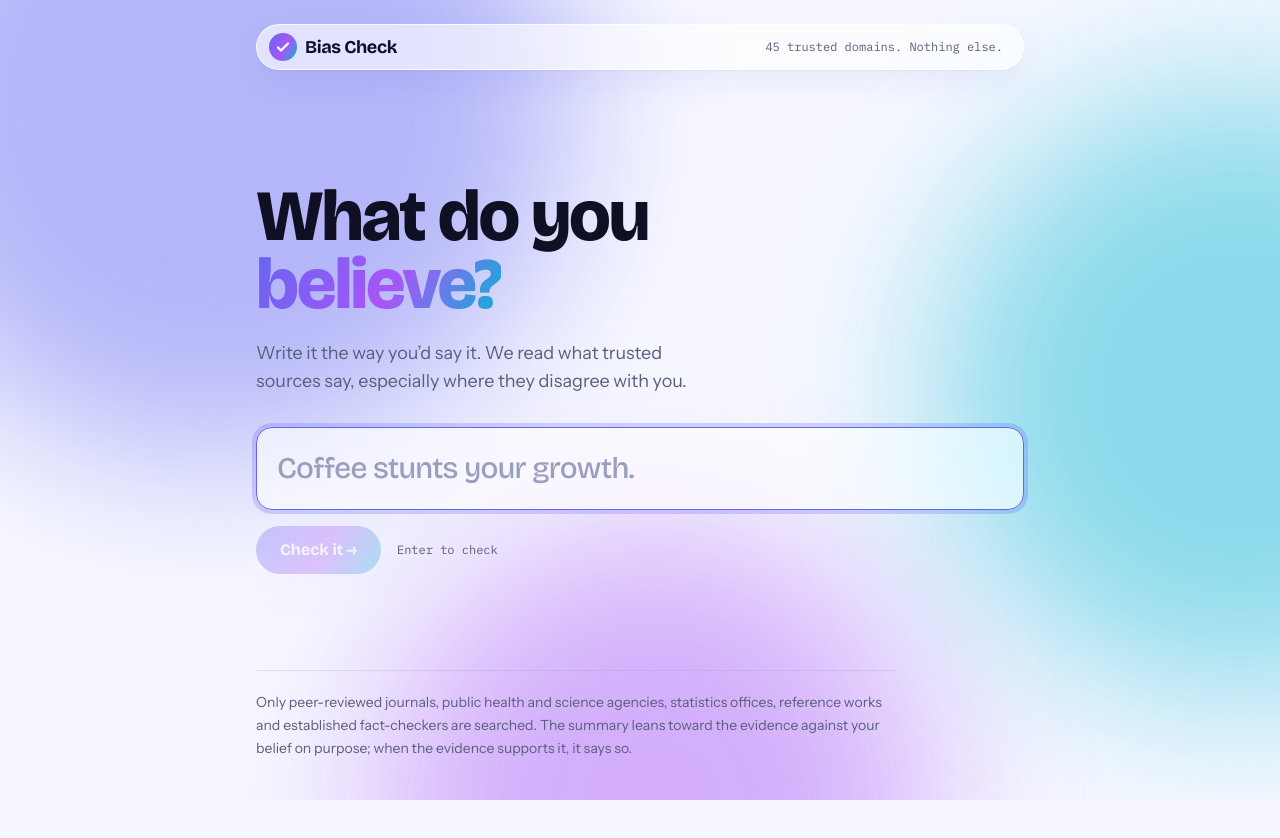
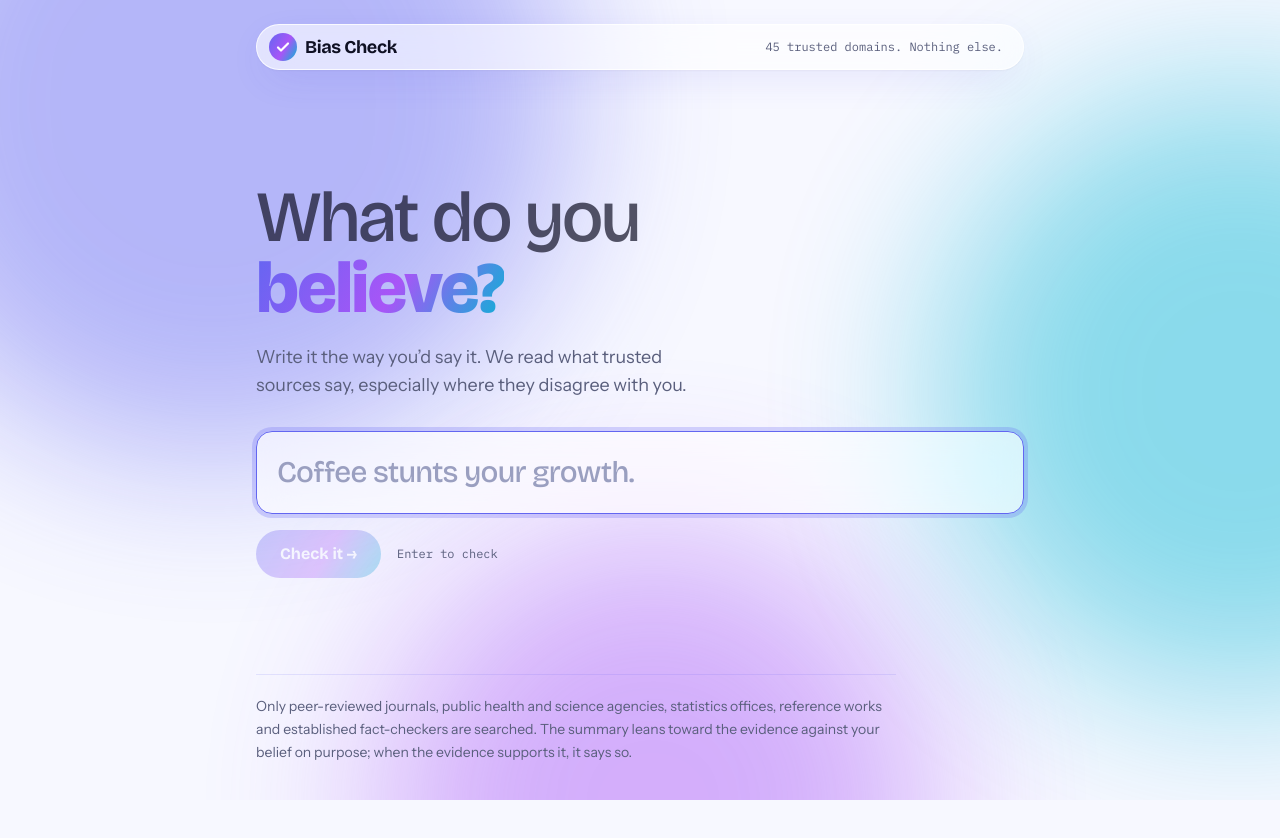
Before and after one commit to MarinaTkd/bias-check, a Next.js app in the folder bias-check/: page / in a window 1280 px wide. Shown: the top 838 px of the page. Built offline with nearby package versions, Linux system fonts and the light colour scheme.

Commit message:
style: soften the headline's first line

```diff
--- a/bias-check/app/page.tsx
+++ b/bias-check/app/page.tsx
@@ -88,10 +88,10 @@ export default function Page() {
 
         {checked === null ? (
           <form onSubmit={submit} className="mt-20 sm:mt-28">
-            <label htmlFor="claim" className="block font-display text-5xl font-extrabold leading-[0.95] tracking-[-0.03em] sm:text-7xl">
-              What do you
+            <label htmlFor="claim" className="block font-display text-5xl leading-[0.98] tracking-[-0.025em] sm:text-7xl">
+              <span className="font-medium text-fg/70">What do you</span>
               <br />
-              <span className="brand-text">believe?</span>
+              <span className="brand-text font-extrabold">believe?</span>
             </label>
             <p className="mt-5 max-w-md text-lg text-muted">
               Write it the way you&rsquo;d say it. We read what trusted sources say, especially where they disagree with you.
```
